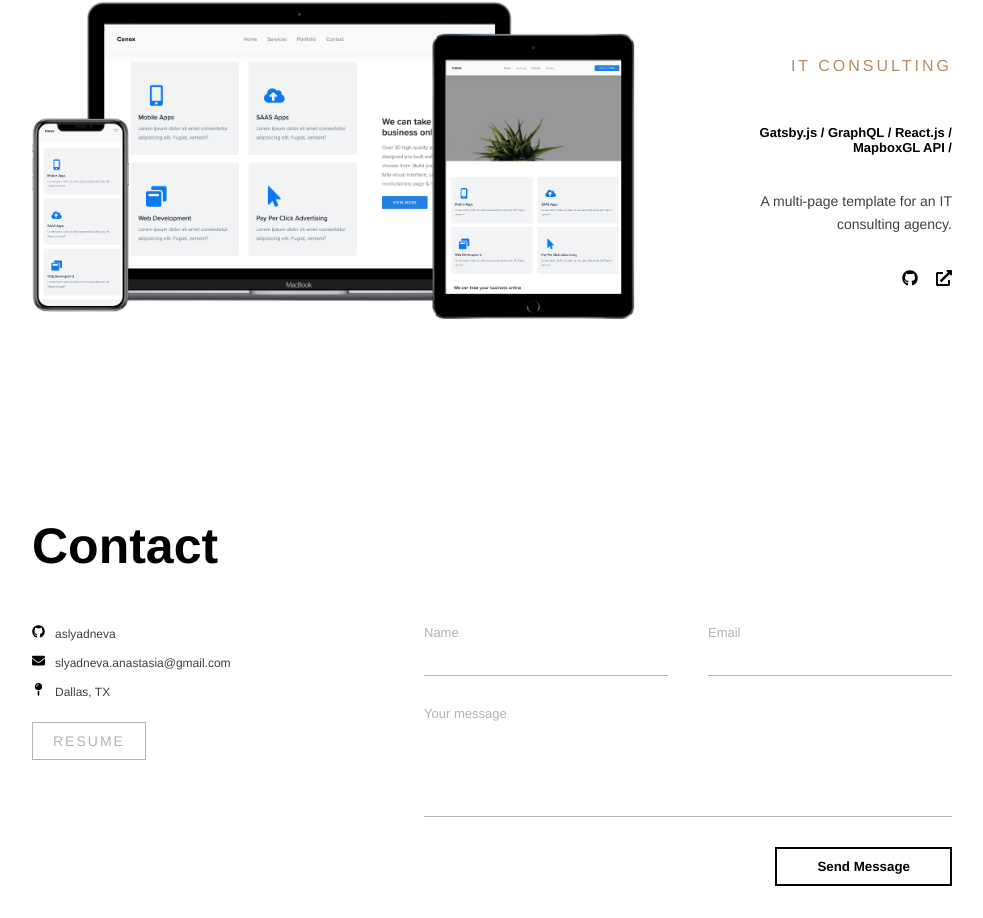
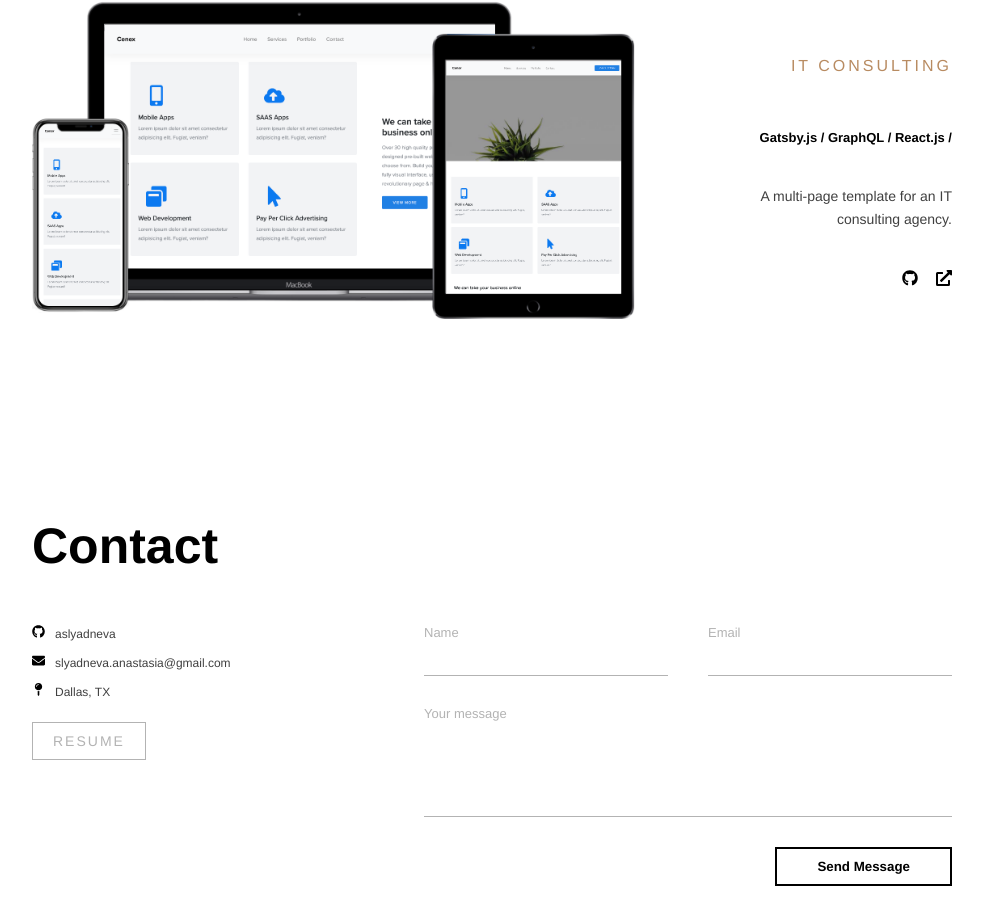
Before and after one commit to aslyadneva/portfoliov1, a React (Create React App) app: page / in a window 1280 px wide. Shown: the part 2618-3536 px from the top of the page, without its empty margins (148-1131 px from the left). Built offline with nearby package versions, Linux system fonts and the light colour scheme.

Commit message:
Minor data change

```diff
--- a/src/data.js
+++ b/src/data.js
@@ -53,7 +53,7 @@ export const projectData = {
         large: cenexLarge
       },
       description: 'A multi-page template for an IT consulting agency.',
-      keywords: ['Gatsby.js', 'GraphQL', 'React.js', 'MapboxGL API']
+      keywords: ['Gatsby.js', 'GraphQL', 'React.js']
     }
   ],
   javascript: [
```
